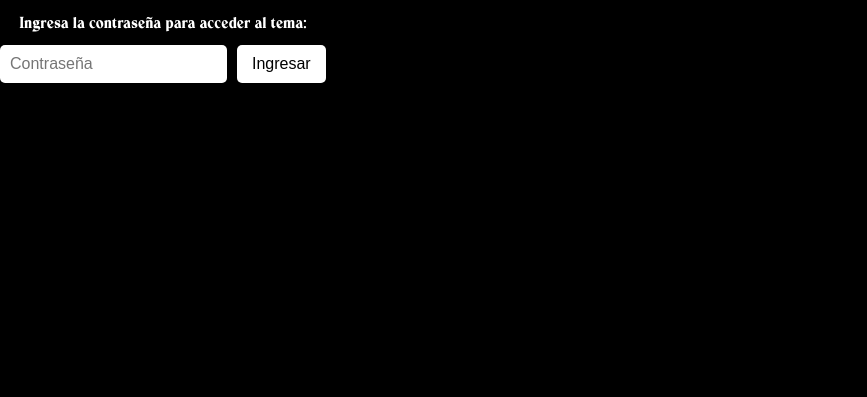
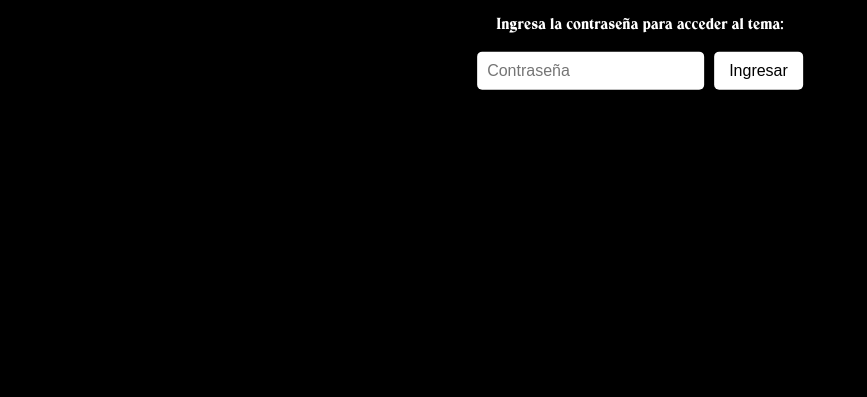
Before and after one commit to elgranki/nightmare, a plain HTML site: page index.html in a window 1280 px wide. Shown: the part 403-800 px from the top of the page, without its empty margins (0-867 px from the left). Drawn offline with Linux system fonts and the light colour scheme.

Commit message:
Update index.html

```diff
--- a/index.html
+++ b/index.html
@@ -22,18 +22,17 @@
         }
         #auth {
             font-family: 'VoskaRound', sans-serif;
+            position: absolute;
+            left: 50%;
+            top: 50%;
+            transform: translate(-50%, -50%);
             display: flex;
             flex-direction: column;
             align-items: center;
-            justify-content: center;
-            height: 100vh; /* Centra verticalmente en la pantalla */
         }
         #auth img {
             max-width: 300px;
             margin-bottom: 20px;
-        }
-        #auth p {
-            margin: 10px 0;
         }
         .input-container {
             display: flex;
```
